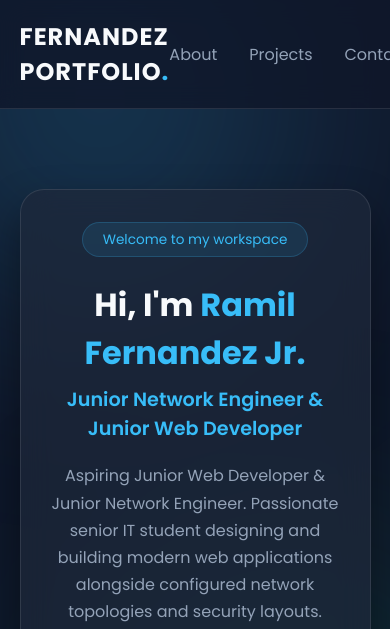
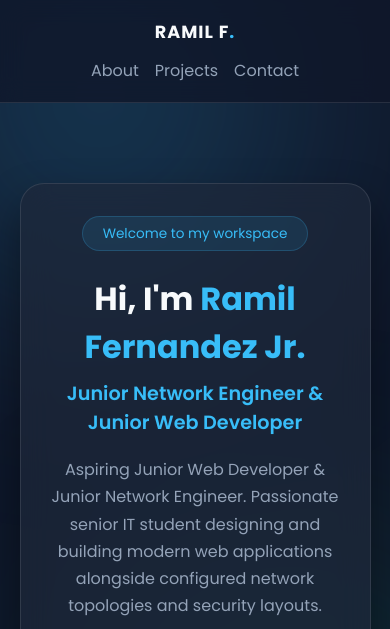
Before and after one commit to fernandezramil2026/fernandez.github.io, a plain HTML site: page index.html in a window 390 px wide. Shown: the top 629 px of the page. Drawn offline with Linux system fonts and the light colour scheme.

Commit message:
responsive update

```diff
--- a/css/style.css
+++ b/css/style.css
@@ -510,7 +510,18 @@ body {
 
 @media (max-width: 768px) {
   .navbar {
+    flex-direction: column;
+    gap: 0.8rem;
     padding: 1.2rem 5%;
+  }
+  .logo {
+    font-size: 1.1rem;
+    text-align: center;
+  }
+  .nav-links {
+    justify-content: center;
+    gap: 1rem;
+    flex-wrap: wrap;
   }
   .hero-card h1 {
     font-size: 2rem;
--- a/index.html
+++ b/index.html
@@ -17,7 +17,7 @@
   <div class="bg-glow blob-2"></div>
 
   <nav class="navbar">
-    <div class="logo">FERNANDEZ PORTFOLIO<span>.</span></div>
+    <div class="logo">RAMIL F<span>.</span></div>
     <ul class="nav-links">
       <li><a href="#about">About</a></li>
       <li><a href="#projects">Projects</a></li>
```
